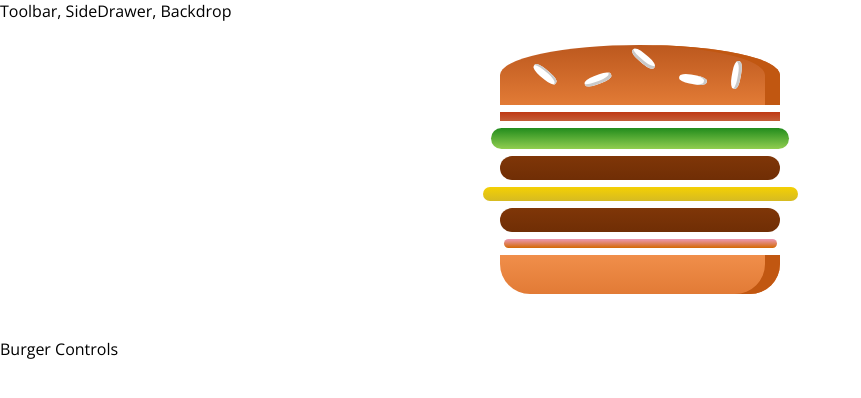
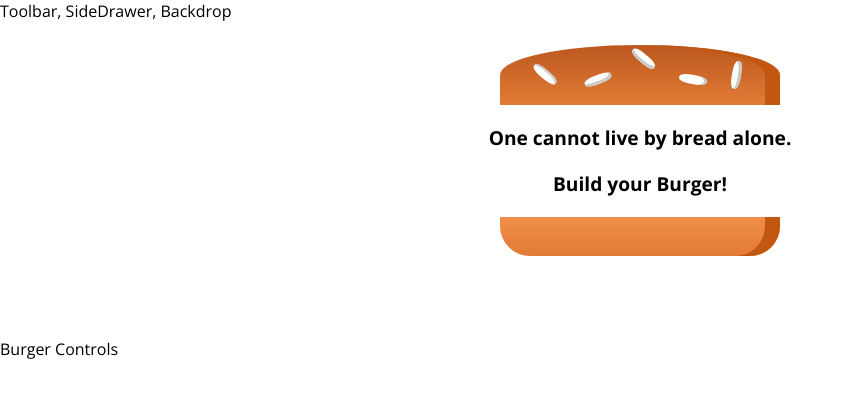
Before and after one commit to DMXMax/burgerBuilder, a React app: page / in a window 1280 px wide. Shown: the top 398 px of the page, without its empty margins (0-861 px from the left). Built offline with nearby package versions, Linux system fonts and the light colour scheme.

Commit message:
Updates to ingredient builder

```diff
--- /dev/null
+++ b/src/components/Burger/BuildControls/BuildControls.css
@@ -0,0 +1 @@
+.BuildControls
--- a/src/components/Burger/Burger.js
+++ b/src/components/Burger/Burger.js
@@ -3,15 +3,21 @@ import classes from './Burger.css';
 import BurgerIngredient from './BurgerIngredient/BurgerIngredient'
 
 const burger = (props) => {
+    let transformedIngredients = Object.keys(props.ingredients)
+        .map(igkey=>{
+            return [...Array(props.ingredients[igkey])].map((_,i)=>{
+                return <BurgerIngredient key={igkey+i} type={igkey} />
+            });
+        })
+        .reduce((arr, elem)=>arr.concat(elem),[]);
+
+        if( transformedIngredients.length ===0 )
+            transformedIngredients = <span><p>One cannot live by bread alone.</p><p> Build your Burger!</p></span>
+        console.log(transformedIngredients);
     return(
         <div className={classes.Burger}>
             <BurgerIngredient type='bread-top'/>
-            <BurgerIngredient type='bacon'/>
-            <BurgerIngredient type='salad'/>
-            <BurgerIngredient type='meat'/>
-            <BurgerIngredient type='cheese'/>
-            <BurgerIngredient type='meat'/>
-            <BurgerIngredient type='sauce'/>
+            {transformedIngredients}
             <BurgerIngredient type='bread-bottom'/>
         </div>
     );
--- a/src/containers/BurgerBuilder/BurgerBuilder.js
+++ b/src/containers/BurgerBuilder/BurgerBuilder.js
@@ -3,14 +3,19 @@ import Aux from '../../hoc/AuxFile';
 import Burger from '../../components/Burger/Burger'
 
 class BurgerBuilder extends Component{
-// eslint-disable-next-line
-    constructor(props){
-        super(props)
+    state={
+        ingredients: {
+            salad: 0,
+            bacon: 0,
+            cheese: 0,
+            meat: 0
+        }
     }
+
 
     render(){
         return (<Aux>
-            <Burger/>
+            <Burger ingredients={this.state.ingredients}/>
             <div>Burger Controls</div>
 
         </Aux>);
```
Also changed, not shown: src/components/Burger/BuildControls/BuildControl/BuildControl.js (added, +15 -0 lines), src/components/Burger/BuildControls/BuildControls.js (added, +10 -0 lines).
